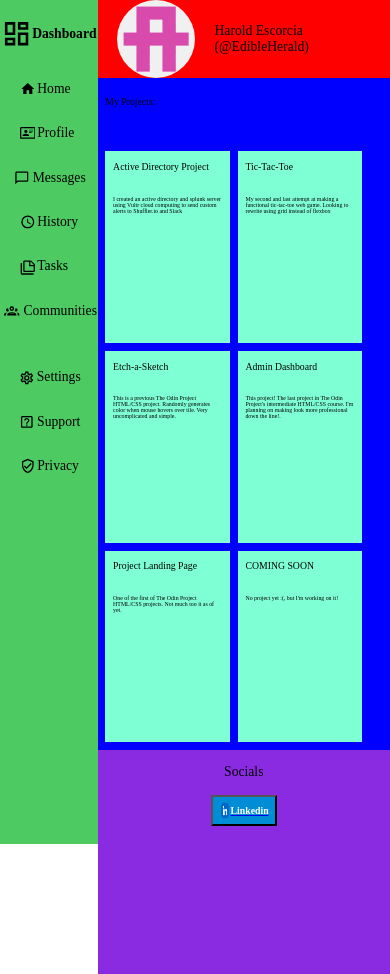
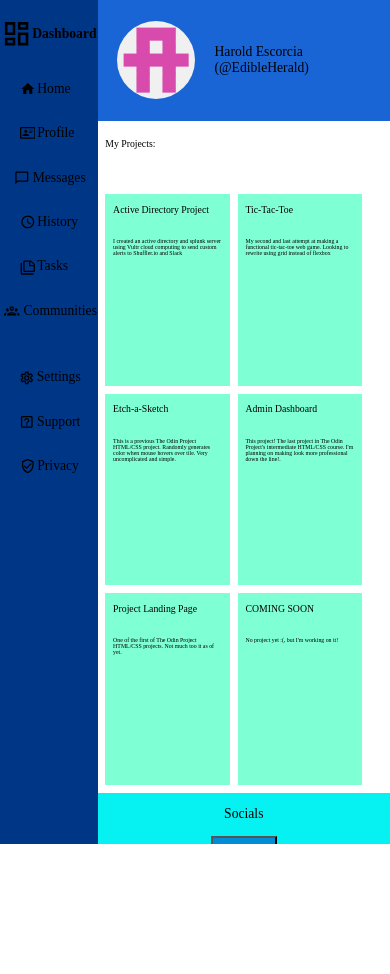
Before and after one commit to EdibleHerald/Odin-Admin_Dashboard, a plain HTML site: page index.html in a window 390 px wide. After the commit the page ends 844 px from the top, so only its background shows below. Drawn offline with Linux system fonts and the light colour scheme; a web font is replaced by a local one.

Commit message:
Changed out icons to filled in ones, changed color scheme, corrected mobile overflow not working properly(not scrolling). Also added hover behavior on all icons except open-new-link

```diff
--- a/style.css
+++ b/style.css
@@ -38,6 +38,8 @@
     url("./fonts/WDXL_Lubrifont_JP_N/WDXLLubrifontJPN-Regular.ttf");
 
 }
+
+
 
 :root{
     box-sizing: border-box;
@@ -82,13 +84,18 @@ body{
 
 .dash-container{
     flex: 1;
-    background-color: rgb(77, 202, 98);
+    background-color: rgb(0, 54, 134);
     height:100%;
     min-width:25%;
     justify-items: center;
+    min-height: 100vh;
+
 
     @media (max-width:350px){
         min-width:30%;
+    }
+    @media(max-width:1024px){
+        min-height:100%;
     }
 }
 
@@ -134,6 +141,10 @@ body{
     fill: red;
 }
 
+.dash-selector .icon:hover{
+    fill: aqua;
+}
+
 /* Sidebar */
 
 .dash-selectIcon{
@@ -177,7 +188,7 @@ body{
 .content-header{
     display:grid;
     grid-template:1fr/ 4fr 1fr;
-    background-color: red;
+    background-color: rgb(26, 101, 214);
 }
 
 .profile{
@@ -209,11 +220,12 @@ body{
 
 .content-main{
     display:grid;
-    grid-template: 1fr / 2.8fr 1.2fr ;
-    background-color: aqua;
-
+    grid-template: auto / 2.8fr 1.2fr ;
+    background-color: rgb(21, 250, 0);
+    overflow: scroll;
     @media(max-width:1024px){
-        grid-template: 3fr 1fr / 1fr ;
+        grid-template: auto auto / 1fr ;
+        grid-auto-rows: auto;
     }
 }
 
@@ -221,11 +233,13 @@ body{
     display:grid;
     grid-template:1fr 9fr/ 1fr;
     padding:1rem;
-    background-color: blue;
+    background-color: white;
 }
 
 .content-sidebar{
-    background-color: blueviolet;
+    display:grid;
+    grid-template:auto auto/auto;
+    background-color: rgb(6, 241, 241);
 }
 
 .content-tileBoard{
@@ -301,6 +315,7 @@ body{
     display:grid;
     grid-template:1fr 4fr/ 1fr;
     justify-content: center;
+
 }
 
 .content-sidebar p{
```
Also changed, not shown: icons.svg.
